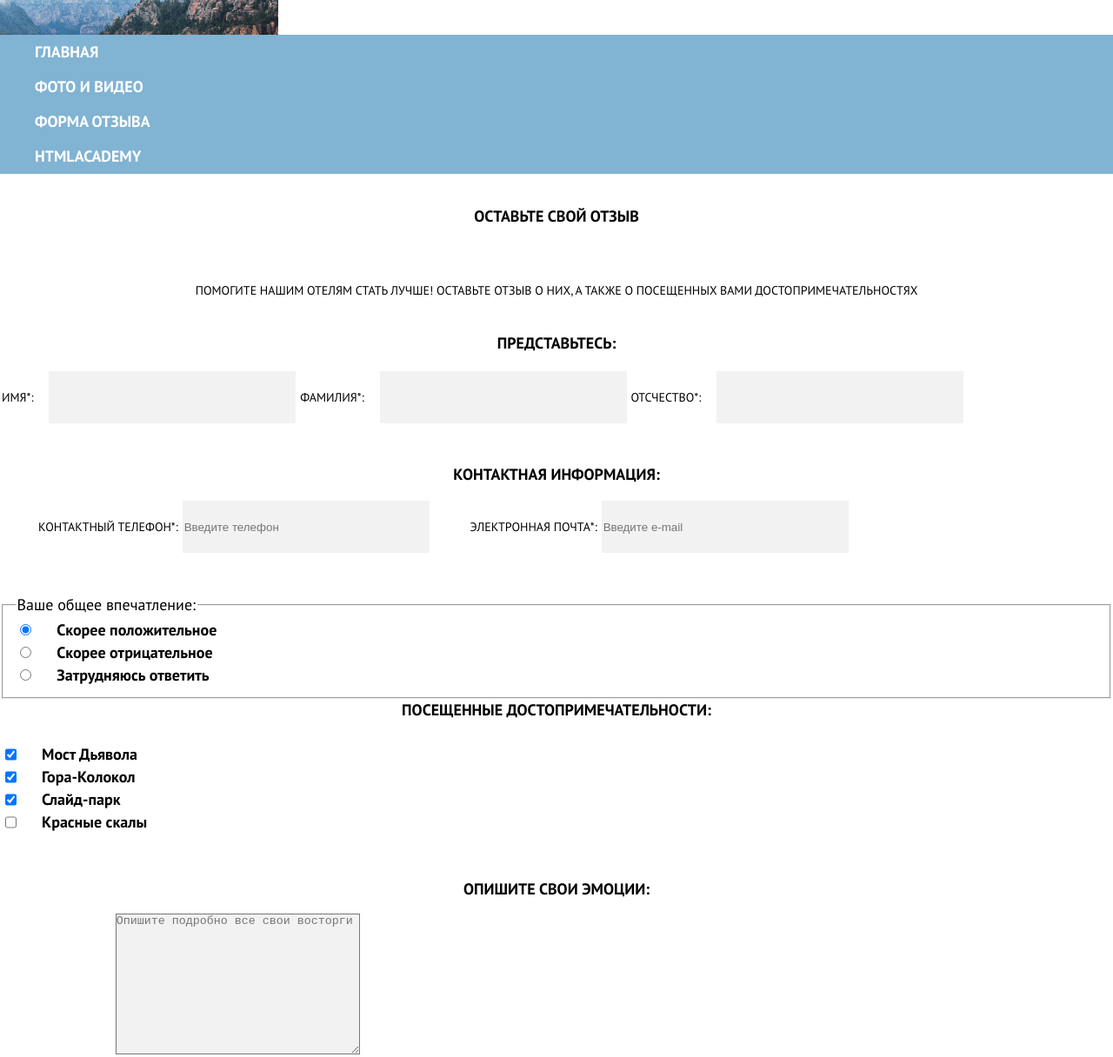
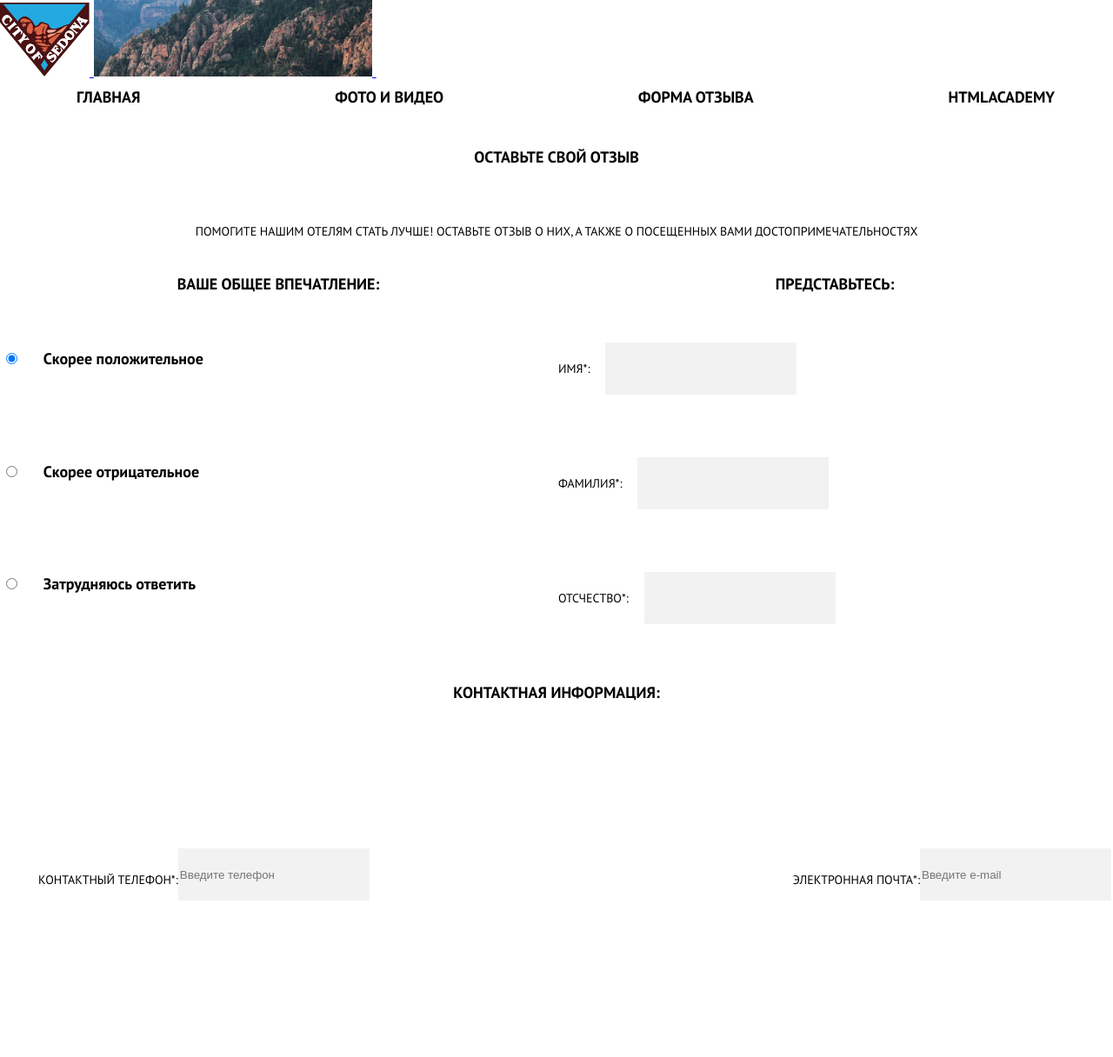
Before and after one commit to kornul/1854083-sedona-24, a website: page source/form.html in a window 1280 px wide. Shown: the part 56-1272 px from the top of the page at 87% size. Drawn offline with nearby package versions, Linux system fonts and the light colour scheme; files that its build step writes are made by us from their sources.

Commit message:
Адаптивная сетка внутренних страниц

```diff
--- a/source/form.html
+++ b/source/form.html
@@ -13,7 +13,8 @@
   <div class="page-wrapper">
     <header class="page-header">
       <a class="page-header__logo" href="index.html">
-        <img class="page-header__top-logo" src="img/backdesktop.jpg" width="320" height="214" alt="Горы Седоны">
+        <img class="page-header__top-logo" src="img/logotypemobile.svg" width="103" height="84" alt="Логотип">
+        <img class="page-header__top-back" src="img/backdesktopform.jpg" width="320" height="214" alt="Горы Седоны">
         <img class="page-header__top-text" src="img/sedonaform.svg" width="229" height="39" alt="Седона">
       </a>
       <nav class="main-nav">
--- a/source/sass/components/contacts-fieldset.scss
+++ b/source/sass/components/contacts-fieldset.scss
@@ -2,6 +2,17 @@
   border: none;
   margin-bottom: 49px;
   padding: 0;
+
+  @media (min-width: $tablet-width) {
+    grid-column-start: 1;
+    grid-column-end: 3;
+    display: grid;
+  }
+
+  @media (min-width: $desktop-width) {
+    display: flex;
+    justify-content: space-between;
+  }
 }
 
 .contacts-fieldset__title {
@@ -16,6 +27,18 @@
   margin-bottom: 17px;
 }
 
+.contacts-fieldset__wrap {
+  display: grid;
+
+  @media (min-width: $desktop-width) {
+    display: flex;
+    text-align: center;
+    justify-content: space-between;
+    align-items: center;
+  }
+}
+
+
 .contacts-fieldset__field-name {
   font-style: normal;
   font-weight: normal;
--- a/source/sass/components/container-video.scss
+++ b/source/sass/components/container-video.scss
@@ -29,3 +29,7 @@
   padding: 0;
   margin: 0;
 }
+
+.container-video__bottons {
+  display: flex;
+}
--- a/source/sass/components/emotions.scss
+++ b/source/sass/components/emotions.scss
@@ -2,6 +2,11 @@
   border: none;
   padding: 0;
   margin-bottom: 51px;
+
+  @media (min-width: $tablet-width) {
+    grid-column-start: 1;
+    grid-column-end: 3;
+  }
 }
 
 .emotions__title {
--- a/source/sass/components/form.scss
+++ b/source/sass/components/form.scss
@@ -1,3 +1,9 @@
 .form {
   background-color: #ffffff;
+
+  @media (min-width: $tablet-width) {
+    display: grid;
+    grid-template-columns: 1fr 1fr;
+    grid-template-rows: 1fr 1fr;
+  }
 }
--- a/source/sass/components/gallery.scss
+++ b/source/sass/components/gallery.scss
@@ -1,10 +1,28 @@
 .gallery {
   padding-left: 20px;
   padding-right: 20px;
+
+  @media (min-width: $tablet-width) {
+    display: grid;
+    grid-template-columns: 1fr 1fr;
+  }
+
+  @media (min-width: $desktop-width) {
+    display: grid;
+    grid-template-columns: 1fr 1fr 1fr;
+  }
 }
 
-.gallery__card {
-  margin-bottom: 11px;
+.gallery__cardone {
+  @media (min-width: $tablet-width) {
+    grid-column-start: 1;
+    grid-column-end: 3;
+  }
+
+  @media (min-width: $desktop-width) {
+    grid-column-start: 1;
+    grid-column-end: 4;
+  }
 }
 
 .gallery__title {
--- a/source/sass/components/impressions-fieldset.scss
+++ b/source/sass/components/impressions-fieldset.scss
@@ -2,6 +2,15 @@
   border: none;
   padding: 0;
   margin-bottom: 47px;
+
+  @media (min-width: $tablet-width) {
+    grid-column-start: 1;
+    grid-column-end: 2;
+    grid-row-start: 1;
+    grid-row-end: 1;
+    display: grid;
+    gap: 52px;
+  }
 }
 
 .impressions-fieldset__title {
@@ -15,4 +24,8 @@
   text-transform: uppercase;
   margin-bottom: 25px;
   padding: 0;
+
+  @media (min-width: $tablet-width) {
+    margin-bottom: 60px;
+  }
 }
--- a/source/sass/components/main-nav.scss
+++ b/source/sass/components/main-nav.scss
@@ -1,17 +1,28 @@
 .main-nav {
   background-color: #81b3d2;
+
+  @media (min-width: $tablet-width) {
+    background-color: #ffffff;
+  }
 }
 
 .main-nav__list {
   list-style-type: none;
   margin: 0;
   padding: 0;
+
+  @media (min-width: $tablet-width) {
+    display: flex;
+    justify-content: space-between;
+    align-items: center;
+    text-align: center;
+    margin-left: 48px;
+    margin-right: 27px;
+  }
 }
 
 @media (min-width: $tablet-width) {
   .main-nav__wrapper {
-    display: flex;
-    justify-content: space-between;
     width: 768px;
     margin: 0 auto;
   }
@@ -36,4 +47,8 @@
   line-height: 40px;
   text-decoration: none;
   text-transform: uppercase;
+
+  @media (min-width: $tablet-width) {
+    color: #000000;
+  }
 }
--- a/source/sass/components/page-header.scss
+++ b/source/sass/components/page-header.scss
@@ -1,6 +1,4 @@
 .page-header {
-  display: flex;
-  flex-direction: column;
   background-color: #ffffff;
 }
 
--- a/source/sass/components/page-wrapper.scss
+++ b/source/sass/components/page-wrapper.scss
@@ -1,3 +1,4 @@
 .page-wrapper {
   background-color: #81b3d2;
+  display: grid;
 }
--- a/source/sass/components/sight.scss
+++ b/source/sass/components/sight.scss
@@ -2,6 +2,11 @@
   border: none;
   padding: 0;
   margin-bottom: 51px;
+
+  @media (min-width: $tablet-width) {
+    grid-column-start: 1;
+    grid-column-end: 3;
+  }
 }
 
 .sight__tittle {
@@ -15,3 +20,15 @@
   text-transform: uppercase;
   margin-bottom: 25px;
 }
+
+.sight__container {
+  @media (min-width: $tablet-width) {
+    display: grid;
+    grid-template-columns: 1fr 1fr;
+  }
+
+  @media (min-width: $desktop-width) {
+    display: flex;
+    justify-content: space-between;
+  }
+}
--- a/source/sass/components/text-field.scss
+++ b/source/sass/components/text-field.scss
@@ -1,6 +1,14 @@
 .text-field__input {
-  width: 280px;
+  width: 213px;
   height: 58px;
   border: none;
   background-color: #f2f2f2;
+  margin-bottom: 20px;
+
+  @media (min-width: $tablet-width) {
+    width: 216px;
+    height: 58px;
+    border: none;
+    background-color: #f2f2f2;
+  }
 }
--- a/source/sass/components/user-fieldset.scss
+++ b/source/sass/components/user-fieldset.scss
@@ -2,6 +2,13 @@
   border: none;
   margin-bottom: 46px;
   padding: 0;
+
+  @media (min-width: $tablet-width) {
+    grid-column-start: 2;
+    grid-column-end: 3;
+    display: grid;
+    gap: 52px;
+  }
 }
 
 .user-fieldset__title {
@@ -14,6 +21,10 @@
   text-align: center;
   text-transform: uppercase;
   margin-bottom: 19px;
+
+  @media (min-width: $tablet-width) {
+    margin-bottom: 54px;
+  }
 }
 
 .user-fieldset__field-name {
--- a/source/sass/style.scss
+++ b/source/sass/style.scss
@@ -22,6 +22,7 @@
 @import "./components/form.scss";
 @import "./components/user-fieldset.scss";
 @import "./components/contacts-fieldset.scss";
+@import "./components/impressions-fieldset.scss";
 @import "./components/text-field.scss";
 @import "./components/popup-error.scss";
 @import "./components/popup-comment.scss";
```
Also changed, not shown: source/catalog.html (+2 -2 lines), source/img/backdesktopform.jpg (added).
